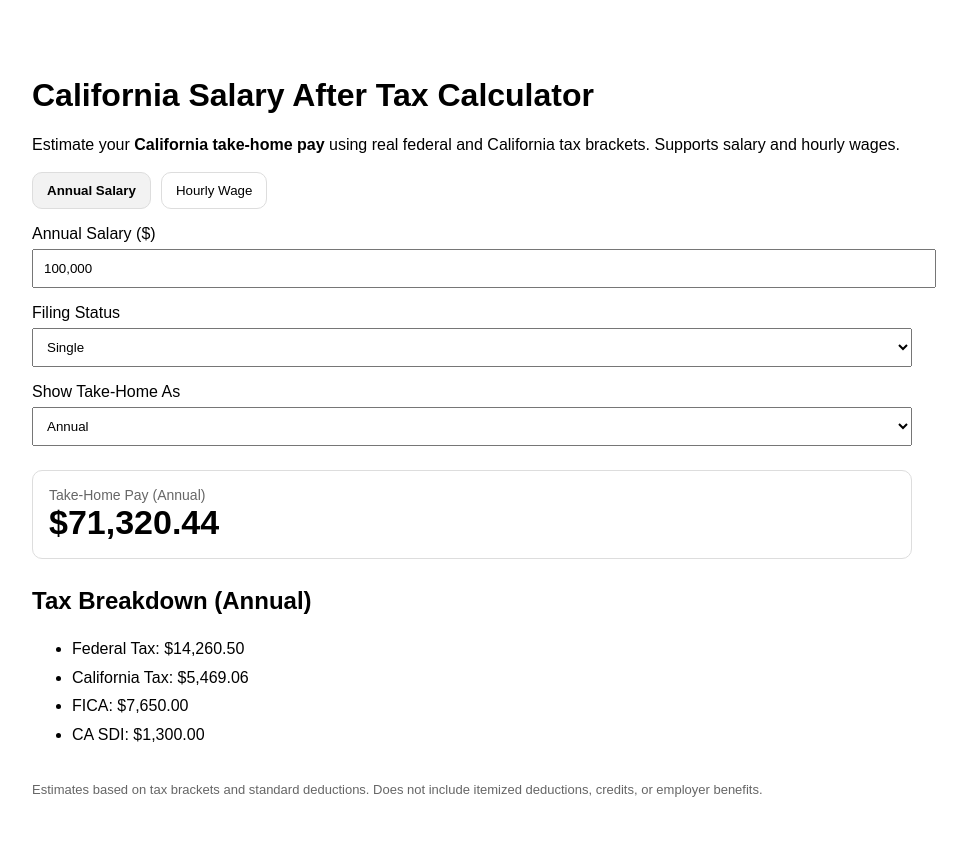
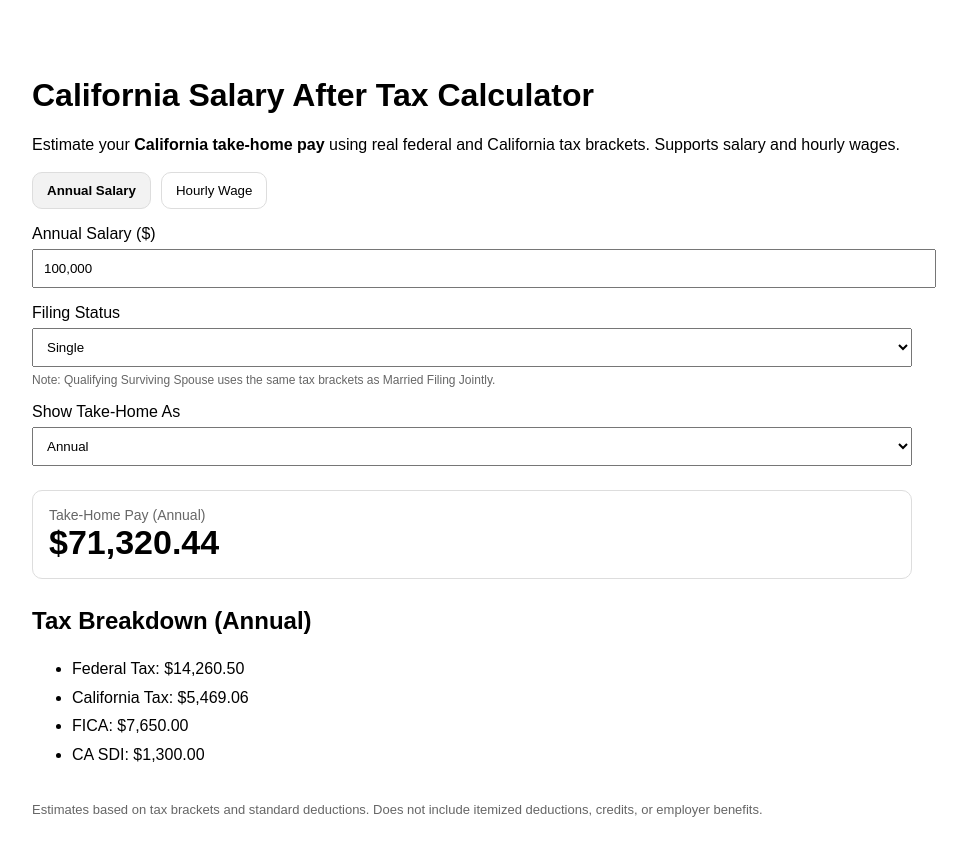
Before and after one commit to brett-the-jet21/salary-after-tax-engine, a Next.js app: page / in a window 1280 px wide. Shown: the top 856 px of the page, without its empty margins (168-1135 px from the left). Built offline with nearby package versions, Linux system fonts and the light colour scheme.

Commit message:
Enhance filing status options in page.js
Added support for 'Married Filing Separately' and 'Qualifying Surviving Spouse' filing statuses.

```diff
--- a/app/page.js
+++ b/app/page.js
@@ -40,8 +40,10 @@ export default function Home() {
   const [hoursPerWeek, setHoursPerWeek] = useState("40");
   const [weeksPerYear, setWeeksPerYear] = useState("52");
 
-  const [filingStatus, setFilingStatus] = useState("single"); // "single" | "married" | "hoh"
-  const [payPeriod, setPayPeriod] = useState("annual"); // "annual" | "monthly" | "biweekly" | "weekly"
+  // Filing statuses: single, married (MFJ), mfs, hoh, qss
+  const [filingStatus, setFilingStatus] = useState("single");
+
+  const [payPeriod, setPayPeriod] = useState("annual"); // annual | monthly | biweekly | weekly
 
   const salary = useMemo(() => {
     if (incomeType === "hourly") {
@@ -69,7 +71,6 @@ export default function Home() {
   const ficaPP = result.fica / divisor;
   const sdiPP = result.sdi / divisor;
 
-  // Nice label
   const payPeriodLabel = useMemo(() => {
     if (payPeriod === "biweekly") return "Bi-weekly";
     if (payPeriod === "weekly") return "Weekly";
@@ -199,8 +200,13 @@ export default function Home() {
         >
           <option value="single">Single</option>
           <option value="married">Married Filing Jointly</option>
+          <option value="mfs">Married Filing Separately</option>
           <option value="hoh">Head of Household</option>
+          <option value="qss">Qualifying Surviving Spouse</option>
         </select>
+        <div style={{ marginTop: 6, fontSize: 12, color: "#666" }}>
+          Note: Qualifying Surviving Spouse uses the same tax brackets as Married Filing Jointly.
+        </div>
       </label>
 
       {/* Output Pay Period */}
```
